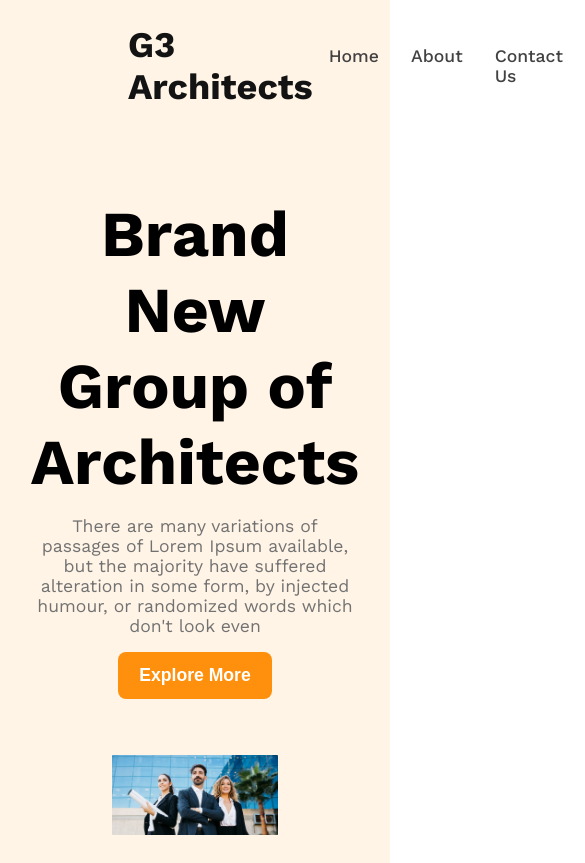
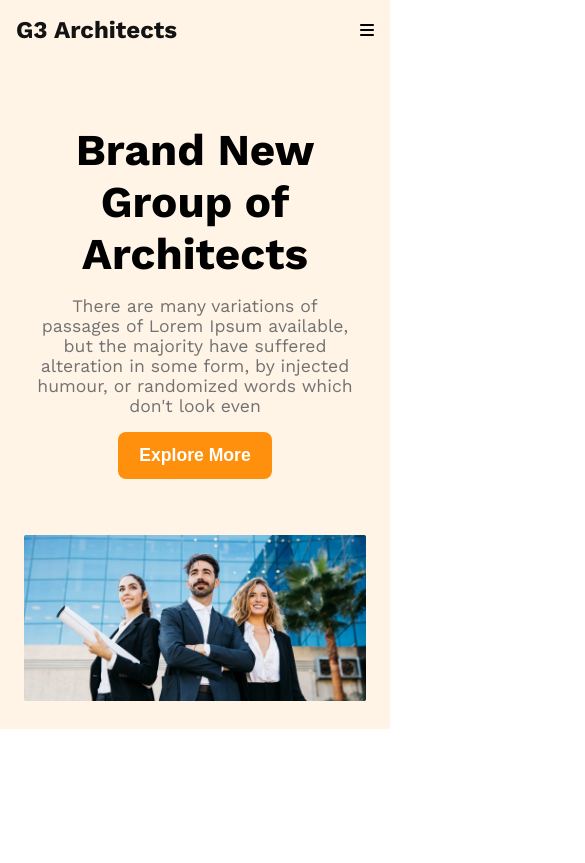
Before and after one commit to coderTirtha/g3-architects, a plain HTML site: page index.html in a window 390 px wide. Shown: the top 863 px of the page, 585 px wide, since content can reach past the window. Drawn offline with nearby package versions, Linux system fonts and the light colour scheme.

Commit message:
nav and banner responsived

```diff
--- a/index.html
+++ b/index.html
@@ -5,6 +5,7 @@
     <meta name="viewport" content="width=device-width, initial-scale=1.0">
     <title>G3-Architects</title>
     <link rel="stylesheet" href="style.css">
+    <script src="https://kit.fontawesome.com/f9c9f5cd0c.js" crossorigin="anonymous"></script>
 </head>
 <body>
     <header>
@@ -16,6 +17,9 @@
                 <li><a href="#">Contact Us</a></li>
                 <li><a href="#">Log In</a></li>
             </ul>
+            <div class="menu-bar">
+                <i class="fa-solid fa-bars"></i>
+            </div>
         </nav>
 
         <section class="banner-container">
--- a/style.css
+++ b/style.css
@@ -60,6 +60,10 @@ nav {
     color: var(--anchor-text);
 }
 
+.menu-bar {
+    display: none;
+}
+
 .banner-container {
     display: flex;
     flex-direction: column;
@@ -93,3 +97,39 @@ nav {
 .banner-image img {
     max-width: 100%;
 }
+
+/* Media Queries */
+@media screen and (max-width: 576px) {
+    .nav-menu {
+        display: none;
+    }
+    nav {
+        padding: 1rem;
+    }
+    .menu-bar {
+        display: block;
+    }
+    .nav-title {
+        font-size: 1.5rem;
+    }
+    .banner-content {
+        padding: 2rem;
+    }
+    .banner-title {
+        font-size: 2.75rem;
+    }
+    .banner-image {
+        margin: 1.5rem;
+    }
+}
+@media screen and (min-width: 576px) and (max-width: 960px) {
+    nav {
+        padding: 1.5rem 3rem;
+    }
+    .banner-content {
+        padding: 2rem 7rem;
+    }
+    .nav-title {
+        font-size: 2rem;
+    }
+}
```
